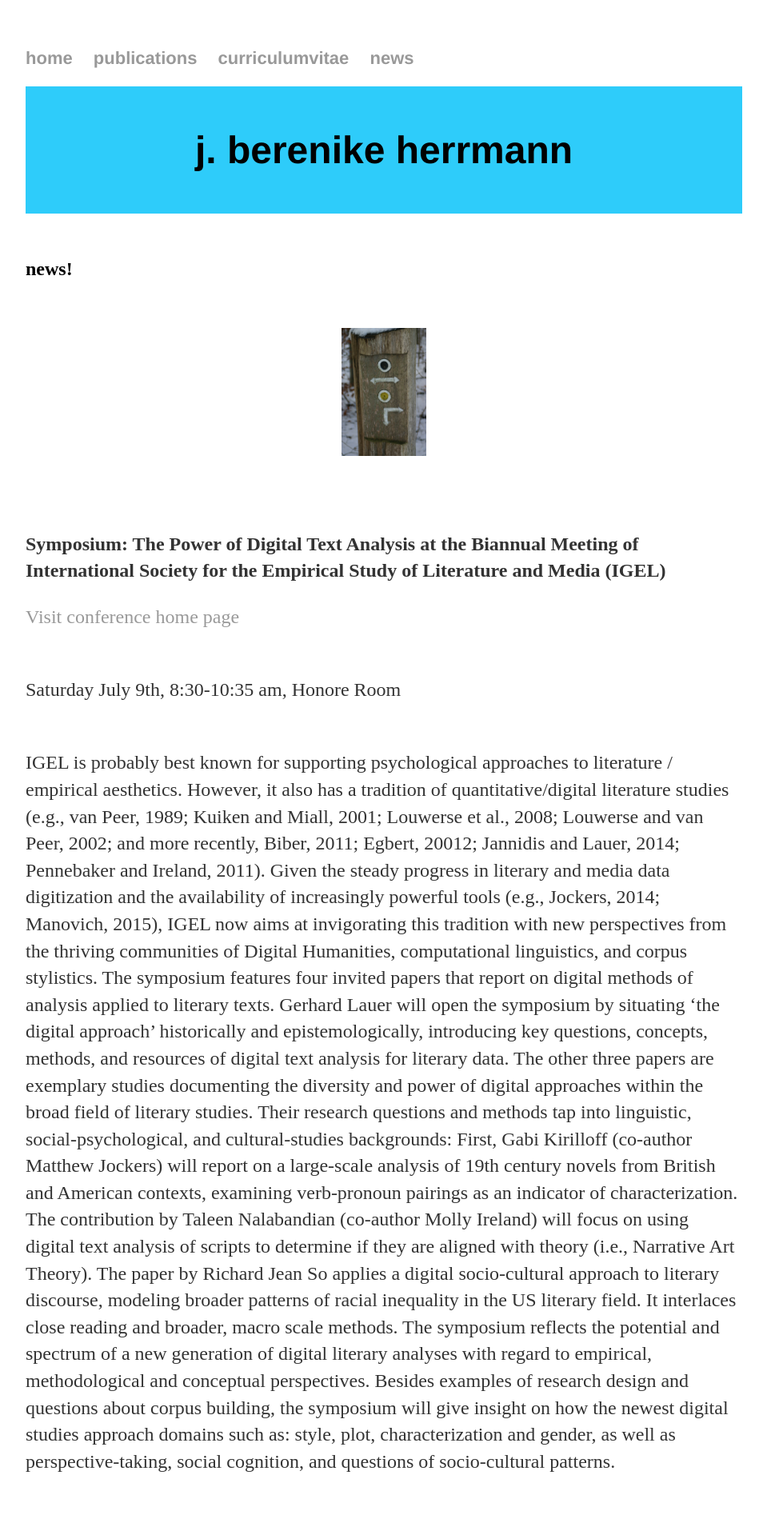
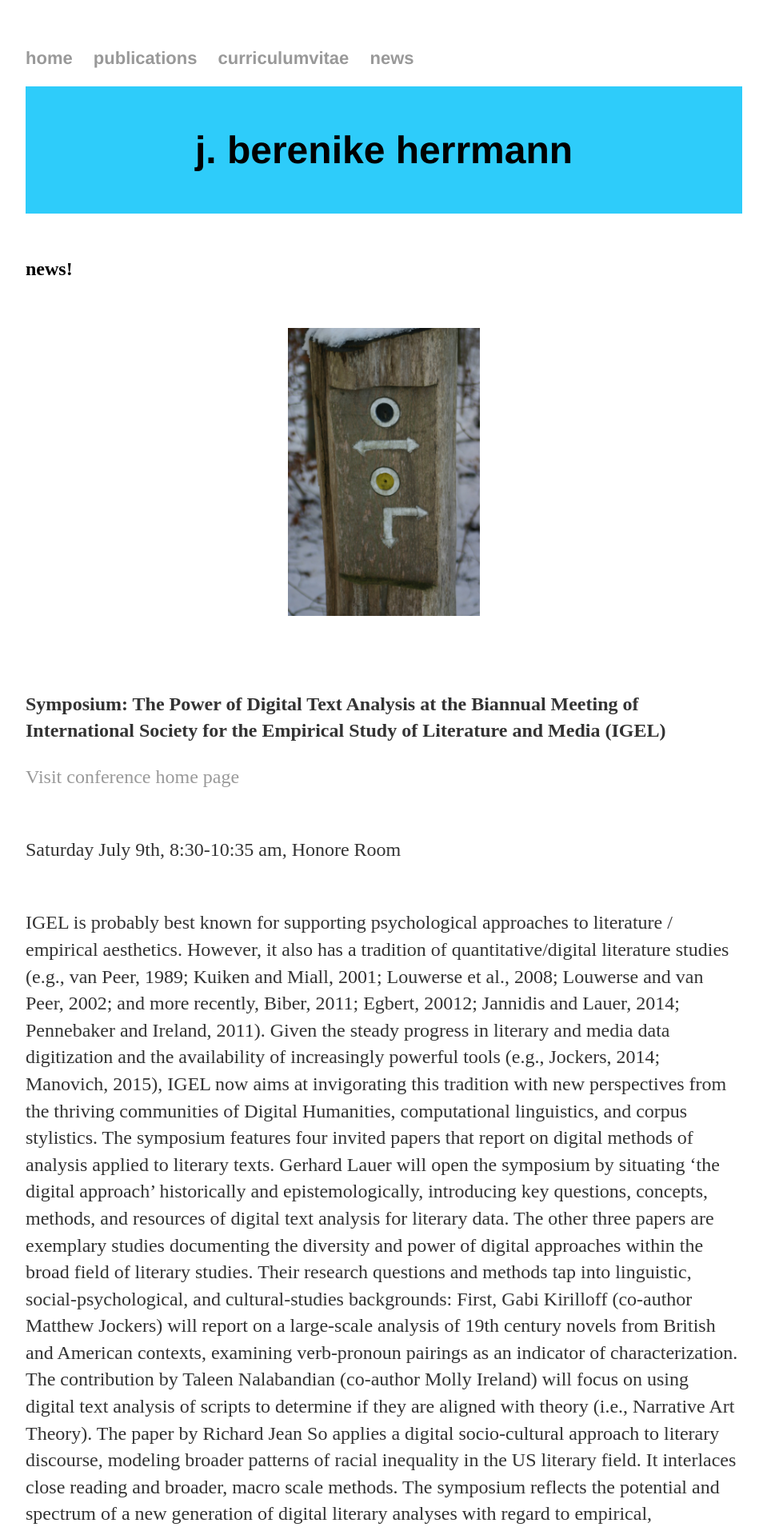
Before and after one commit to jberenike/jberenike.github.io, a Jekyll site: the page built from news.html, in a window 1280 px wide. Shown: the top 1909 px of the page at 80% size, without its empty margins (160-1119 px from the left). Built offline with Jekyll 4.4.1, drawn with Linux system fonts in a browser that asks for light colours.

Commit message:
change signs

```diff
--- a/news.html
+++ b/news.html
@@ -6,7 +6,7 @@
 
 
 <h2>news!</h2>
-<img src="images/signs.JPG" alt="signs" class="ri" height="160"/>
+<img src="images/signs.JPG" alt="signs" class="ri" height="360"/>
 
 <p>
 <p>
```
